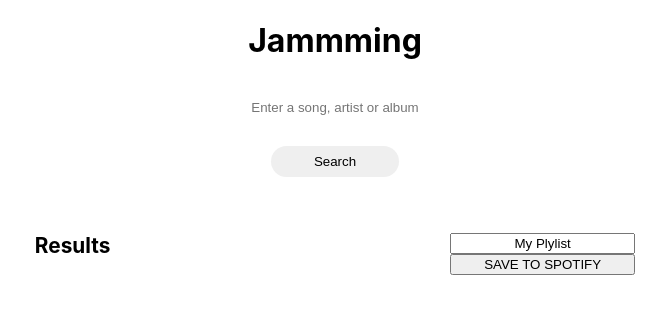
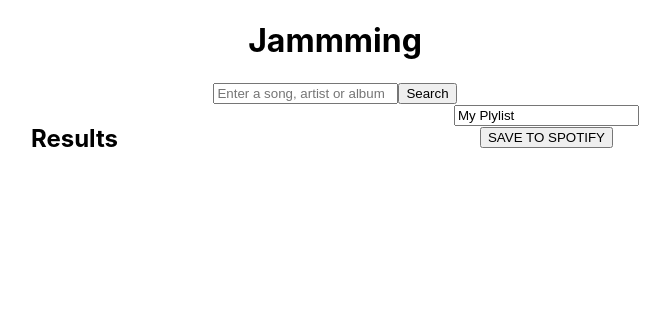
Before and after one commit to TheScientist137/Jammming, a React (Create React App) app: page / in a window 1280 px wide. Shown: the top 314 px of the page, without its empty margins (305-975 px from the left). Built offline with nearby package versions, Linux system fonts and the light colour scheme.

Commit message:
Preparing before install bootstrap

```diff
--- a/src/components/Playlist/Playlist.css
+++ /dev/null
@@ -1,9 +0,0 @@
-.playlist {
- display: flex;
- flex-direction: column;
- justify-content: space-between;
-}
-
-.playlist input {
- text-align: center;
-}
--- a/src/components/Playlist/Playlist.js
+++ b/src/components/Playlist/Playlist.jsx
@@ -1,7 +1,5 @@
 import React, { useCallback } from 'react'
 import Tracklist from '../Tracklist/Tracklist'
-
-import './Playlist.css'
 
 function Playlist (props) {
   const { name, tracks, onNameChange, onRemove, onSave } = props
--- a/src/components/SearchBar/SearchBar.css
+++ /dev/null
@@ -1,26 +0,0 @@
-.searchBar {
- display: flex;
- flex-direction: column;
- align-items: center;
- margin-top: 2rem;
- margin-bottom: 3.5rem;
-}
-
-.searchBar input {
- width: 16rem;
- padding: 0.5rem 0rem;
- margin-bottom: 1.4rem;
- border: none;
- text-align: center;
-}
-
-.searchBar input:focus {
- outline: none;
-}
-
-.searchBar button {
- width: 8rem;
- padding: 0.5rem 0.5rem;
- border: none;
- border-radius: 2rem;
-}
--- a/src/components/SearchBar/SearchBar.js
+++ b/src/components/SearchBar/SearchBar.jsx
@@ -1,6 +1,4 @@
 import React, { useCallback } from 'react'
-
-import './SearchBar.css'
 
 function SearchBar (props) {
   const { onSearch, searchTerm, onTermChange } = props
--- a/src/components/SearchResults/SearchResults.css
+++ /dev/null
@@ -1,9 +0,0 @@
-.searchResults {
- display: flex;
- flex-direction: column;
-}
-
-.searchResults h2 {
- margin: 0;
- font-size: 1.3rem;
-}
--- a/src/components/SearchResults/SearchResults.js
+++ b/src/components/SearchResults/SearchResults.jsx
@@ -1,6 +1,4 @@
 import Tracklist from '../Tracklist/Tracklist'
-
-import './SearchResults.css'
 
 function SearchResults (props) {
   const { searchResults, onAdd } = props
--- a/src/components/Track/Track.css
+++ /dev/null
@@ -1,3 +0,0 @@
-.songName {
- font-weight: bold;
-}
--- a/src/components/Track/Track.js
+++ b/src/components/Track/Track.jsx
@@ -1,6 +1,4 @@
 import React, { useCallback } from 'react'
-
-import './Track.css'
 
 function Track (props) {
   const { track, onAdd, onRemove, isRemoval } = props
```
Also changed, not shown: src/components/LoadingScreen/LoadingScreen.jsx (renamed from src/components/LoadingScreen/LoadingScreen.js), src/components/Tracklist/Tracklist.css (deleted), src/components/Tracklist/Tracklist.jsx (renamed from src/components/Tracklist/Tracklist.js).
